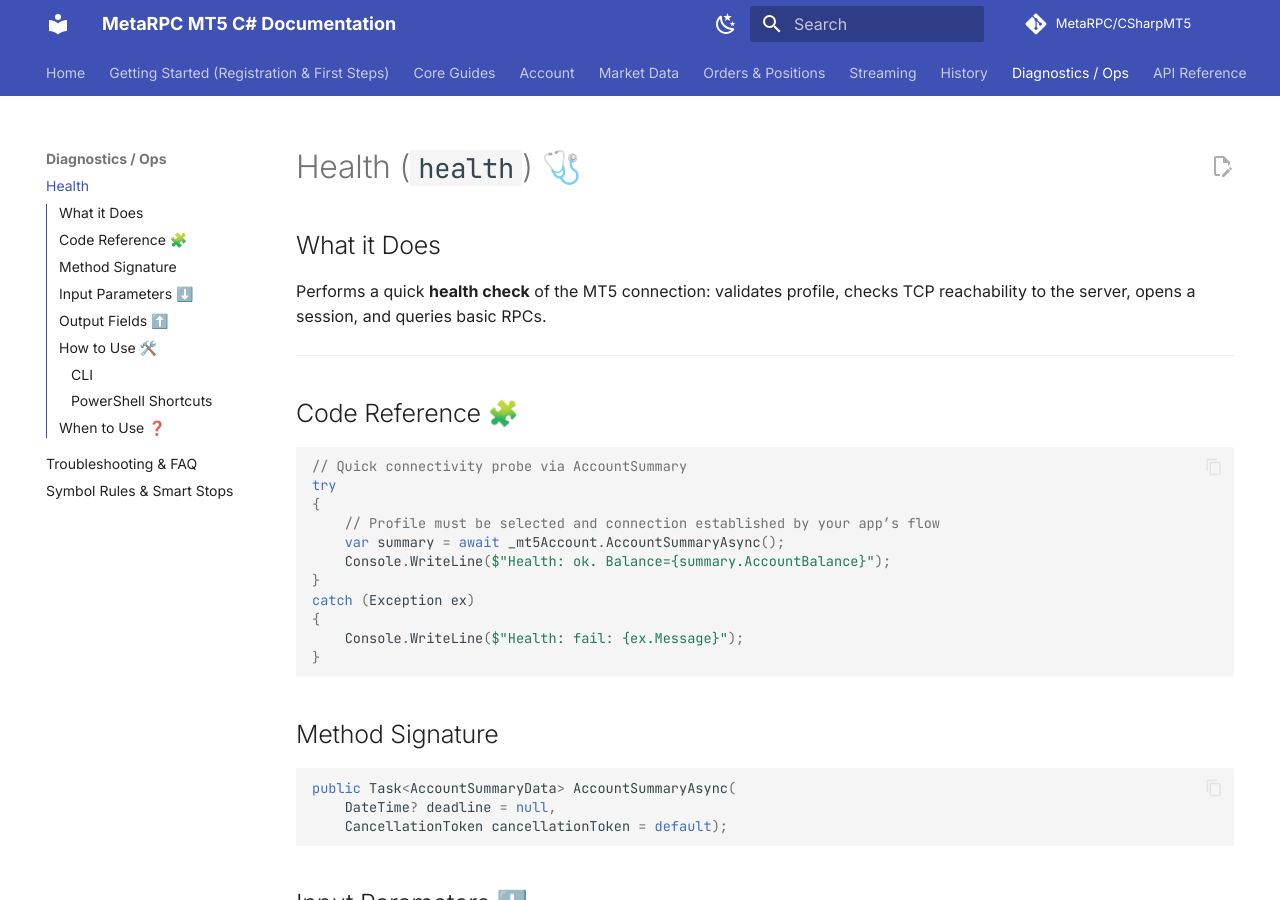
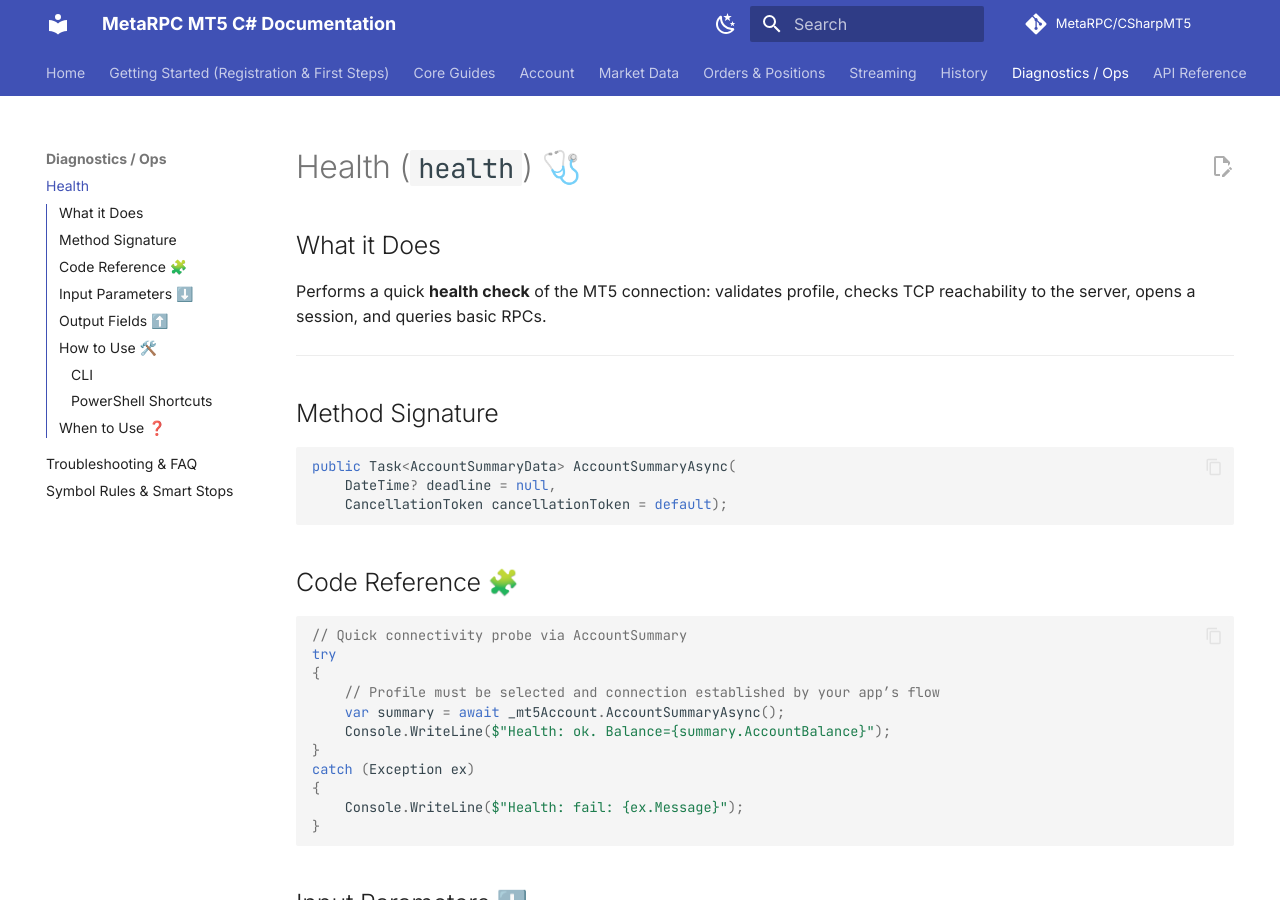
Before and after one commit to MetaRPC/CSharpMT5, an MkDocs documentation site: the page built from docs/Diagnostics/Health.md, in a window 1280 px wide and 900 px high. Built offline with MkDocs 1.6.1 and Material for MkDocs 9.7.7, drawn with Linux system fonts in a browser that asks for light colours; comment, search, counter and statistics services are not loaded; part of the change alters nothing that is shown.

Commit message:
Update Health.md

````diff
--- a/docs/Diagnostics/Health.md
+++ b/docs/Diagnostics/Health.md
@@ -6,6 +6,13 @@
 Performs a quick **health check** of the MT5 connection: validates profile, checks TCP reachability to the server, opens a session, and queries basic RPCs.
 
 ---
+## Method Signature
+
+```csharp
+public Task<AccountSummaryData> AccountSummaryAsync(
+    DateTime? deadline = null,
+    CancellationToken cancellationToken = default);
+```
 ## Code Reference 🧩
 
 ```csharp
@@ -22,13 +29,6 @@ catch (Exception ex)
 }
 ```
 
-## Method Signature
-
-```csharp
-public Task<AccountSummaryData> AccountSummaryAsync(
-    DateTime? deadline = null,
-    CancellationToken cancellationToken = default);
-```
 ## Input Parameters ⬇️
 
 | Parameter       | Type   | Required | Description                                         |
````
